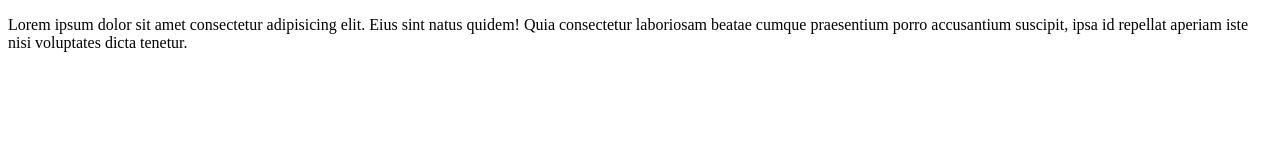
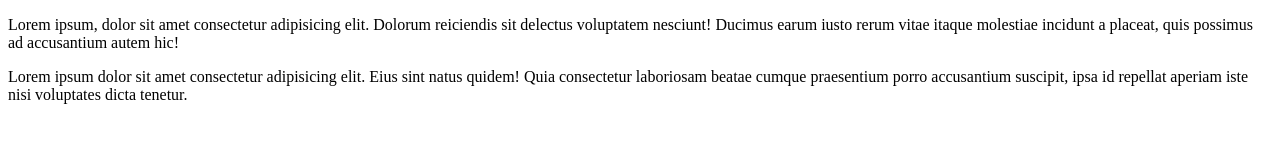
Before and after one commit to alexandrasmello/meus_projetos, a plain HTML site: page index.html in a window 1280 px wide. Drawn offline with Linux system fonts and the light colour scheme.

Commit message:
Update index.html

```diff
--- a/index.html
+++ b/index.html
@@ -5,10 +5,15 @@
     <meta charset="UTF-8">
     <meta http-equiv="X-UA-Compatible" content="IE=edge">
     <meta name="viewport" content="width=device-width, initial-scale=1.0">
-    <title>master</title>
+    <title>master1</title>
 </head>
 
 <body>
+    <main>
+        <div>
+            <p>Lorem ipsum, dolor sit amet consectetur adipisicing elit. Dolorum reiciendis sit delectus voluptatem nesciunt! Ducimus earum iusto rerum vitae itaque molestiae incidunt a placeat, quis possimus ad accusantium autem hic!</p>
+        </div>
+    </main>
     <p>
         Lorem ipsum dolor sit amet consectetur adipisicing elit. Eius sint natus quidem!
         Quia consectetur laboriosam beatae cumque praesentium porro accusantium suscipit,
```
